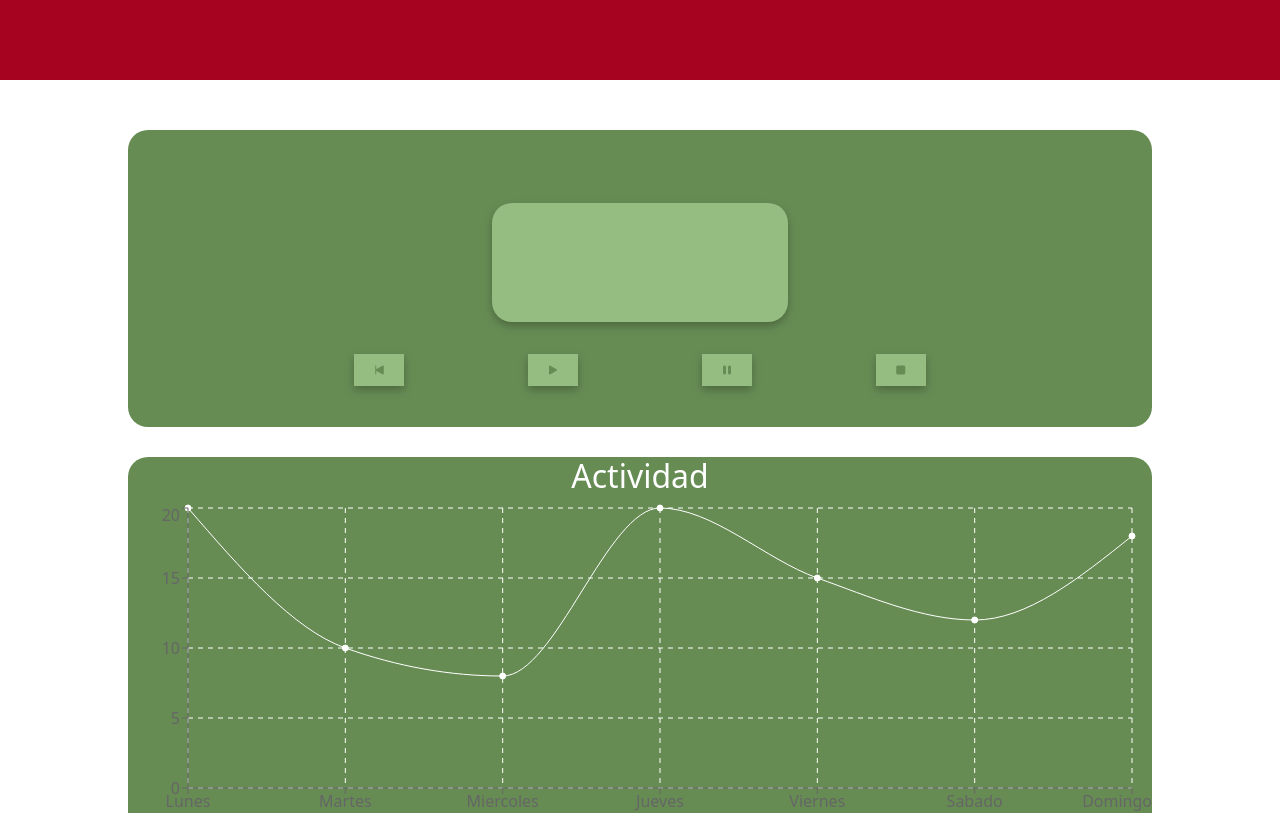
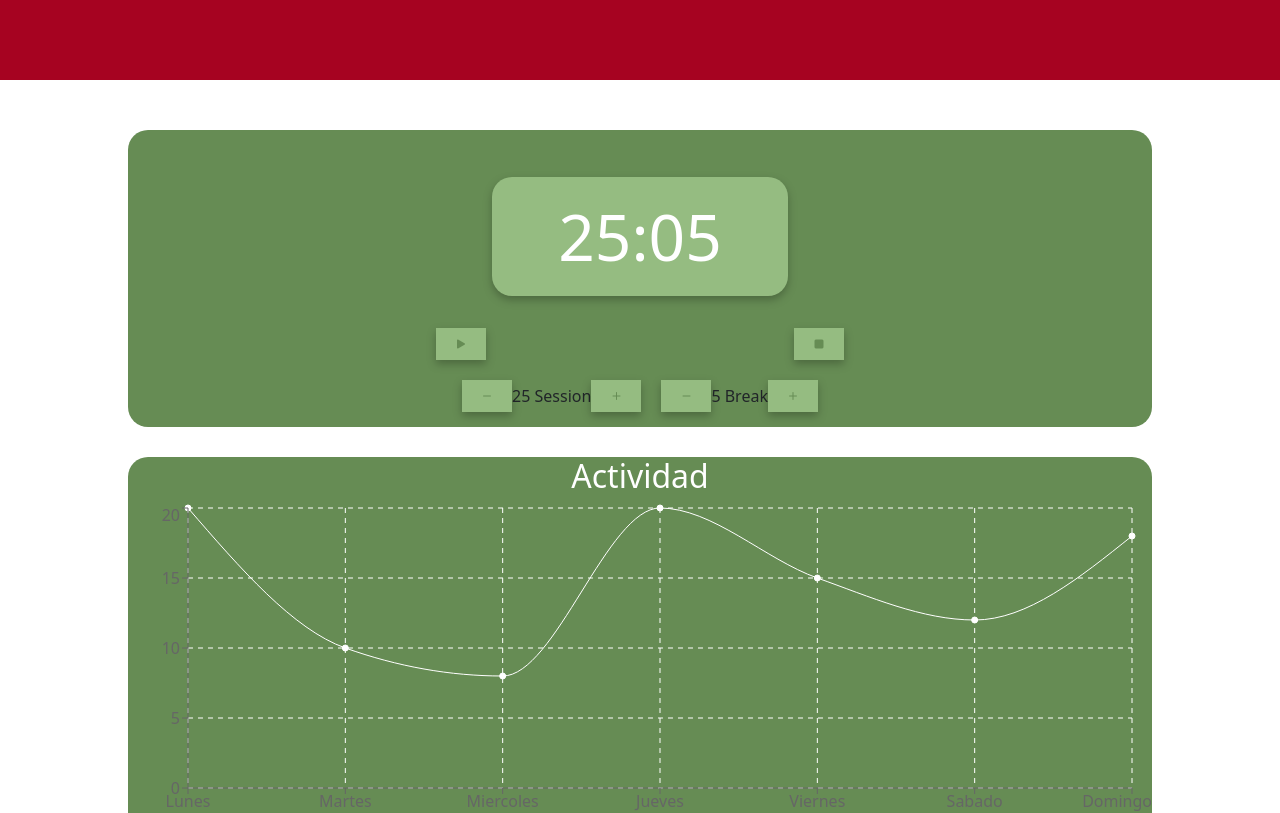
Before and after one commit to anthonyibrail/PomodoroAesthetic, a React (Create React App) app in the folder pomodoroapp/: page / in a window 1280 px wide. Shown: the top 813 px of the page. Built offline with nearby package versions, Linux system fonts and the light colour scheme.

Commit message:
hicimos el timer

```diff
--- a/pomodoroapp/src/components/Timer.js
+++ b/pomodoroapp/src/components/Timer.js
@@ -1,18 +1,163 @@
-import React from 'react'
+import React, { useEffect, useState } from "react";
+import "./styles/timer.css";
 
 function Timer() {
-  return (
-    <><div className="boxTimer">
-          <div className="timer">
+    const [stateBreak, setBreak] = useState(5);
+    const [stateSession, setSession] = useState(25);
+    const [stateMinutes, setMinutes] = useState(25);
+    const [stateSeconds, setSeconds] = useState(5);
+    const [stateTimer, setTimer] = useState(null);
+    const [stateBehaviour, setBehaviour] = useState("Session");
 
-          </div>
-      </div><div className="boxControls">
-              <button><i class="bi bi-skip-start-fill"></i></button>
-              <button><i class="bi bi-play-fill"></i></button>
-              <button><i class="bi bi-pause-fill"></i></button>
-              <button><i class="bi bi-stop-fill"></i></button>
-          </div></>
-  )
+    React.useEffect(() => {
+        if (stateTimer) {
+            let interval = setInterval(() => {
+                handleNumber();
+            }, 1000); //periodLength
+            return () => {
+                clearInterval(interval);
+            };
+        }
+    });
+
+    function sessionDecrement() {
+        if (!stateTimer) {
+            if (stateSession !== 1) {
+                setSession(stateSession - 1);
+                setMinutes(stateSession - 1);
+            }
+        }
+    }
+
+    function breakDecrement() {
+        if (!stateTimer) {
+            if (stateBreak !== 1) {
+                setBreak(stateBreak - 1);
+            }
+        }
+    }
+
+    function breakIncrement() {
+        if (!stateTimer) {
+            if (stateBreak <= 59) {
+                setBreak(stateBreak + 1);
+            }
+        }
+    }
+
+    function handleNumber() {
+        if (stateSeconds === 0) {
+            if (stateMinutes === 0) {
+                // audioBeep.play();
+                switchesTimerMode();
+            } else {
+                setSeconds(59);
+                setMinutes(stateMinutes - 1);
+            }
+        } else setSeconds(stateSeconds - 1);
+    }
+
+    function switchesTimerMode() {
+        if (stateBehaviour === "Session") {
+            setBehaviour("Break");
+            setMinutes(stateBreak);
+            setSeconds(0);
+        } else {
+            setBehaviour("Session");
+            setMinutes(stateSession);
+            setSeconds(0);
+        }
+    }
+
+    function startStop() {
+        stateTimer ? stopTimer() : startTimer();
+    }
+
+    function timeLeft() {
+        let minutes = stateMinutes < 10 ? "0" + stateMinutes : stateMinutes;
+        let seconds = stateSeconds < 10 ? "0" + stateSeconds : stateSeconds;
+        return minutes + ":" + seconds;
+    }
+
+    function stopTimer() {
+        setTimer(null);
+        //setPeriodLength(null)
+    }
+
+    function startTimer() {
+        setTimer("Start");
+        //setPeriodLength(1000)
+    }
+
+    function reset() {
+        console.log("entre a reset");
+        setBreak(5);
+        setSession(25);
+        setMinutes(25);
+        setSeconds(0);
+        setBehaviour("Session");
+        stopTimer();
+        //setPeriodLength(null)
+        /* audioBeep.pause()
+      audioBeep.currentTime = 0 */
+    }
+
+    function sessionIncrement() {
+        if (!stateTimer) {
+            if (stateSession <= 59) {
+                setSession(stateSession + 1);
+                setMinutes(stateSession + 1);
+            }
+        }
+    }
+
+    const btnPlay = () => {};
+
+    return (
+        <div className="wrapper">
+            <div className="boxTimer">
+                <div className="timer">
+                    {stateMinutes < 10 ? "0" : ""}
+                    {stateMinutes}:{stateSeconds < 10 ? "0" : ""}
+                    {stateSeconds}
+                </div>
+            </div>
+            <div className="boxControls">
+                <button onClick={startStop}>
+                    {stateTimer ? (
+                        <i class="bi bi-pause-fill"></i>
+                    ) : (
+                        <i class="bi bi-play-fill"></i>
+                    )}
+                </button>
+
+                <button>
+                    <i className="bi bi-stop-fill" onClick={reset}></i>
+                </button>
+            </div>
+            <div className="sessionBreak">
+                <div>
+                    <button onClick={sessionDecrement}>
+                        <i className="bi bi-dash"></i>
+                    </button>
+                    {stateSession} Session
+                    <button onClick={sessionIncrement}>
+                        <i className="bi bi-plus"></i>
+                    </button>
+                </div>
+
+                <div className="session2">
+                    <button onClick={breakDecrement}>
+                        <i className="bi bi-dash"></i>
+                    </button>
+                    {stateBreak} Break
+                    <button onClick={breakIncrement}>
+                        <i className="bi bi-plus"></i>
+                    </button>
+                </div>
+            </div>
+        </div>
+    );
 }
 
-export default Timer
+export default Timer;
--- /dev/null
+++ b/pomodoroapp/src/components/styles/timer.css
@@ -0,0 +1,62 @@
+.wrapper {
+  display: flex;
+  width: 100%;
+  height: 100%;
+  justify-content: center;
+  align-items: center;
+  flex-direction: column;
+}
+
+.boxTimer {
+  margin-top: 32px;
+  display: flex;
+  flex-direction: row;
+  justify-content: space-evenly;
+  width: inherit;
+}
+
+.timer {
+  width: 296px;
+  height: 119px;
+  background-color: #95BC81;
+  border-radius: 20px;
+  filter: drop-shadow(0px 4px 4px rgba(0, 0, 0, 0.25));
+  color: white;
+  display: flex;
+  align-items: center;
+  justify-content: center;
+  font-size: 64px;
+}
+
+.boxControls {
+  margin-top: 32px;
+  display: flex;
+  flex-direction: row;
+  justify-content: space-evenly;
+  width: inherit;
+}
+
+button {
+  border-radius: 25px;
+  width: 50px;
+  height: 32px;
+  border: none;
+  background-color: #95BC81;
+  color: #668C54;
+  filter: drop-shadow(0px 4px 4px rgba(0, 0, 0, 0.25));
+}
+
+button:hover {
+  background: #b2e19b;
+  cursor: pointer;
+}
+
+.sessionBreak {
+  display: flex;
+  flex-direction: row;
+  margin-top: 20px;
+}
+
+.session2 {
+  margin-left: 20px;
+}/*# sourceMappingURL=timer.css.map */
--- /dev/null
+++ b/pomodoroapp/src/components/styles/timer.scss
@@ -0,0 +1,58 @@
+.wrapper{
+    display:flex;
+    width: 100%;
+    height: 100%;
+    justify-content: center;
+    align-items: center;
+    flex-direction: column;
+}
+
+.boxTimer{
+    margin-top: 32px;
+    display: flex;
+    flex-direction: row;
+    justify-content: space-evenly;
+    width: inherit;
+  }
+  .timer{
+    width: 296px;
+    height: 119px;
+    background-color: #95BC81;
+    border-radius: 20px;
+    filter: drop-shadow(0px 4px 4px rgba(0, 0, 0, 0.25));
+    color: white;
+    display: flex;
+    align-items: center;
+    justify-content: center;
+    font-size: 64px;
+  }
+  .boxControls {
+    margin-top: 32px;
+    display: flex;
+    flex-direction: row;
+    justify-content: space-evenly;
+    width: inherit;
+  }
+  button {
+    border-radius: 25px;
+    width: 50px;
+    height: 32px;
+    border: none;
+    background-color: #95BC81;
+    color: #668C54;
+    filter: drop-shadow(0px 4px 4px rgba(0, 0, 0, 0.25));
+  }
+  button:hover {
+    background: #b2e19b;
+    cursor: pointer;
+  }
+
+  .sessionBreak{
+    display: flex;
+    flex-direction: row;
+    margin-top: 20px;
+  }
+
+  .session2{
+    margin-left: 20px;
+  }
--- a/pomodoroapp/src/styles/App.css
+++ b/pomodoroapp/src/styles/App.css
@@ -38,45 +38,6 @@ nav {
   background-color: #668C54;
   margin-top: 50px;
   border-radius: 20px;
-  display: flex;
-  flex-direction: column;
-  justify-content: center;
-  align-items: center;
-}
-.boxTimer{
-  margin-top: 32px;
-  display: flex;
-  flex-direction: row;
-  justify-content: space-evenly;
-  width: inherit;
-}
-.timer{
-  width: 296px;
-  height: 119px;
-  background-color: #95BC81;
-  border-radius: 20px;
-  filter: drop-shadow(0px 4px 4px rgba(0, 0, 0, 0.25));
-  color: white;
-}
-.boxControls {
-  margin-top: 32px;
-  display: flex;
-  flex-direction: row;
-  justify-content: space-evenly;
-  width: inherit;
-}
-button {
-  border-radius: 25px;
-  width: 50px;
-  height: 32px;
-  border: none;
-  background-color: #95BC81;
-  color: #668C54;
-  filter: drop-shadow(0px 4px 4px rgba(0, 0, 0, 0.25));
-}
-button:hover {
-  background: #b2e19b;
-  cursor: pointer;
 }
 .tablero .columna2 {
   display: flex;
```
Also changed, not shown: 2 other files (tests, documents, lock files or other folders).
